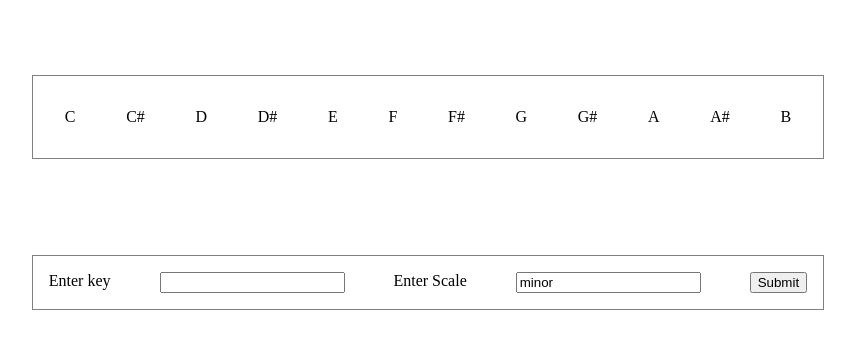
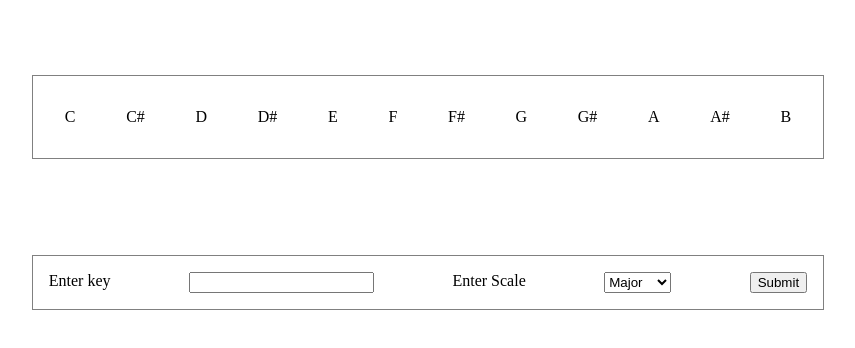
Before and after one commit to dantrovato/note-finder, a plain HTML site: page index.html in a window 1280 px wide. Shown: the part 106-454 px from the top of the page, without its empty margins (212-1067 px from the left). Drawn offline with Linux system fonts and the light colour scheme.

Commit message:
Add select options to select scale

```diff
--- a/app.js
+++ b/app.js
@@ -3,6 +3,7 @@ const scales = {
   minor: [1, 4, 8],
   major7: [1, 5, 8, 11],
   minor7: [1, 4, 8, 11],
+  dim: [1, 4, 7],
 };
 
 // Remove highlited background red and makes it white
--- a/index.html
+++ b/index.html
@@ -29,7 +29,14 @@
       <label for="enterKey">Enter key</label>
       <input type="text" id="enterKey" />
       <label for="enterKey">Enter Scale</label>
-      <input type="text" id="enterScale" value="minor" />
+      <select name="scale" id="enterScale">
+        <option value="major">Major</option>
+        <option value="minor">Minor</option>
+        <option value="major7">Major 7</option>
+        <option value="minor7">Minor 7</option>
+        <option value="dim">Dim</option>
+      </select>
+      <!-- <input type="text" id="enterScale" value="" /> -->
       <input type="submit" />
     </div>
 
```
